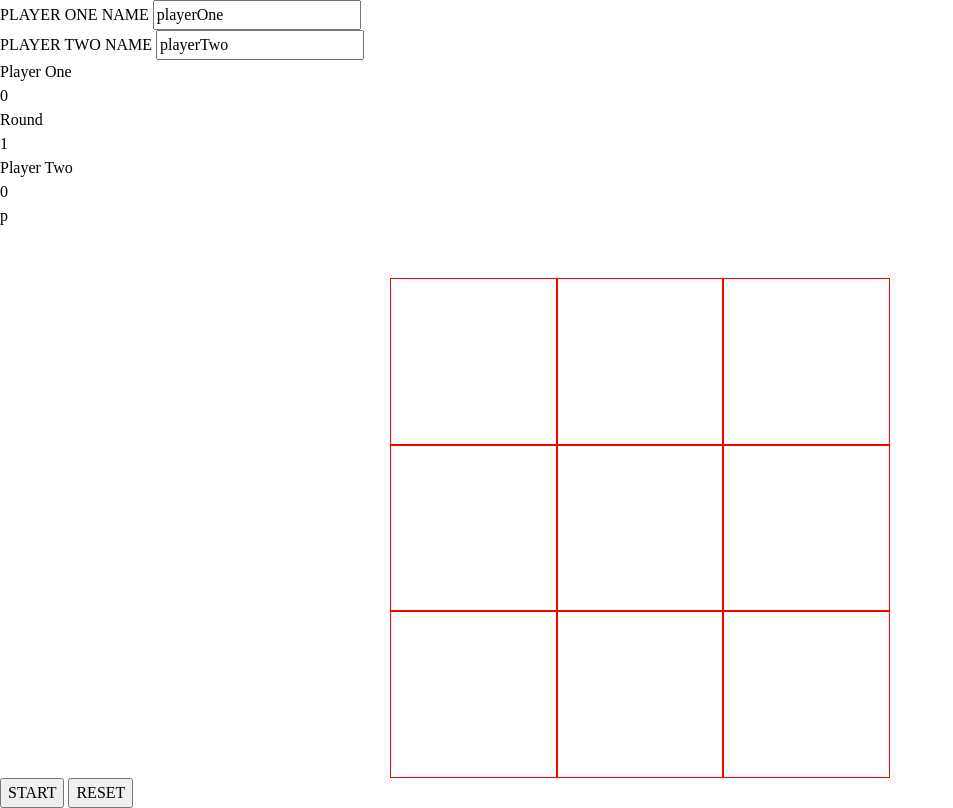
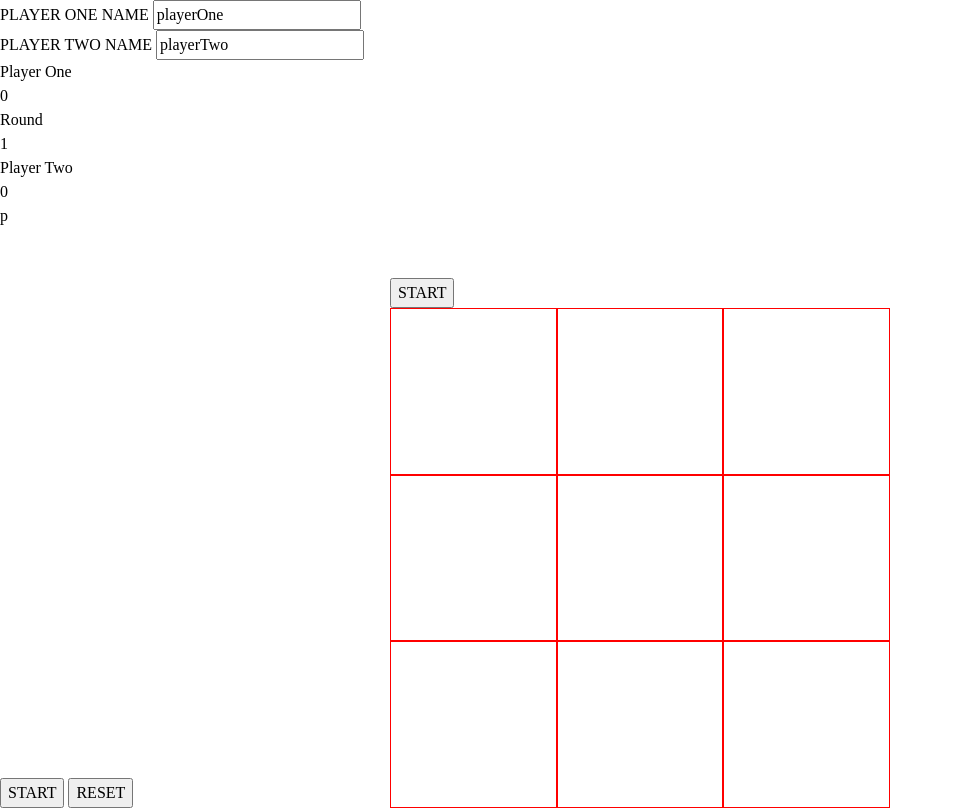
Before and after one commit to Ashwaatthaamaaa/Tic-Tac-Toe, a plain HTML site: page index.html in a window 1280 px wide. Shown: the whole page, without its empty margins (0-953 px from the left). Drawn offline with Linux system fonts and the light colour scheme.

Commit message:
shift the start button position

```diff
--- a/index.html
+++ b/index.html
@@ -39,6 +39,9 @@
 
 
     <div class="container">
+<div class="btn">
+            <button class="startBtn">START</button>
+        </div>
         <div class="board">
 
         </div>
```
